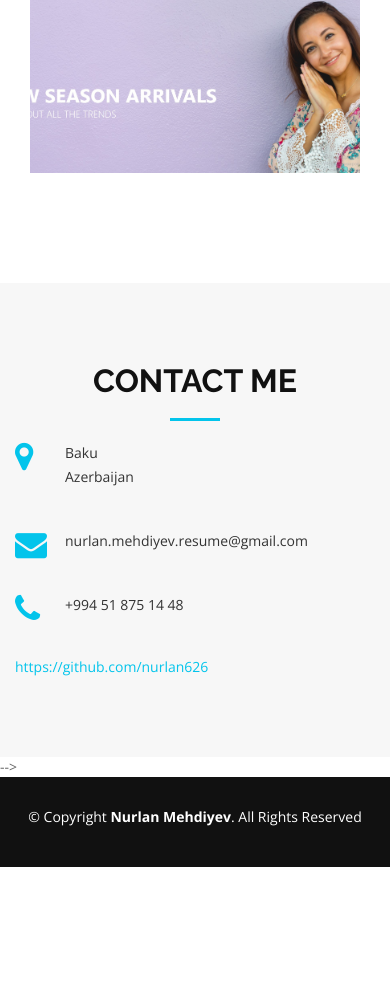
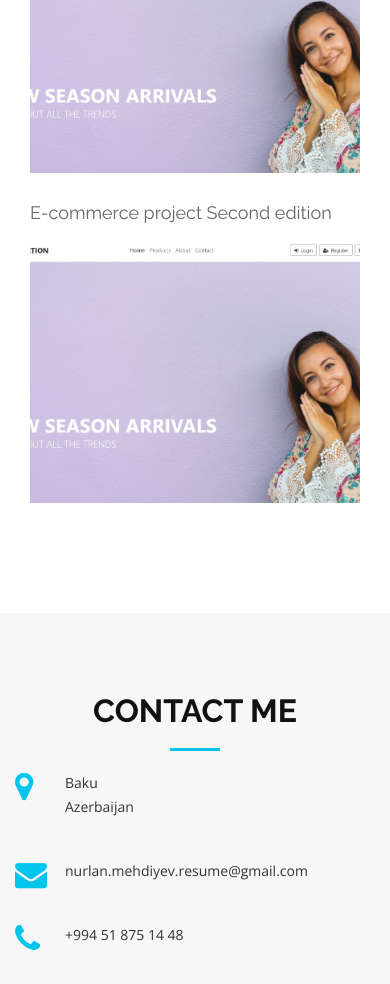
Before and after one commit to nurlan626/NurlanMehdiyev, a plain HTML site: page index.html in a window 390 px wide. Shown: the part 10820-11804 px from the top of the page. Before the commit the page ends 11687 px from the top, so only its background shows below. Drawn offline with nearby package versions, Linux system fonts and the light colour scheme.

Commit message:
Update index.html

```diff
--- a/index.html
+++ b/index.html
@@ -369,11 +369,22 @@
           </div>
         </a>
       </div>
+
       <div class="col-md-3">
         <h4>E-commerce project</h4>
         <a class="portfolio-item" style="background-image: url(img/reactPortfolio-18.jpg);" href="https://distracted-mccarthy-0f58f8.netlify.app/" target="_blank" >
           <div class="details">
             <h4>E-commerce project</h4>
+            <h4>React, Bootstarp, Redux</h4>
+          </div>
+        </a>
+      </div>
+
+          <div class="col-md-3">
+        <h4>E-commerce project Second edition</h4>
+        <a class="portfolio-item" style="background-image: url(img/reactPortfolio-18.jpg);" href="https://pensive-mclean-fa183d.netlify.app/" target="_blank" >
+          <div class="details">
+            <h4>E-commerce project  Second edition </h4>
             <h4>React, Bootstarp, Redux</h4>
           </div>
         </a>
```
